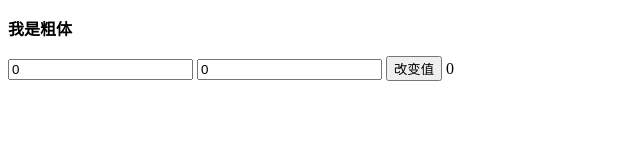
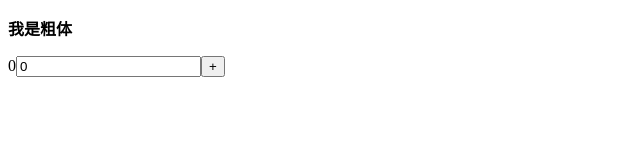
Before and after one commit to xiong35/MyVue, a website built with webpack: page src/index.html in a window 1280 px wide. Shown: the whole page, without its empty margins (0-640 px from the left). Built offline with nearby package versions, Linux system fonts and the light colour scheme.

Commit message:
full index.html

```diff
--- a/src/index.html
+++ b/src/index.html
@@ -8,13 +8,5 @@
     />
     <title>Document</title>
   </head>
-  <body>
-    <div id="app">
-      <p v-html="test"></p>
-      <input type="text" v-model="form" />
-      <input type="text" v-model="form" />
-      <button v-on:click="increment">改变值</button>
-      {{form}}
-    </div>
-  </body>
+  <body><div id="parent"><div id="app"><p v-html="test"></p>{{form}}<input type="text" v-model="form" /><button v-on:click="increment" >+</button></div></div></body>
 </html>
```
